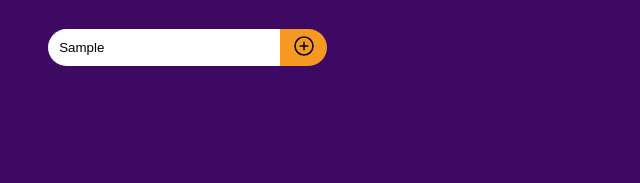
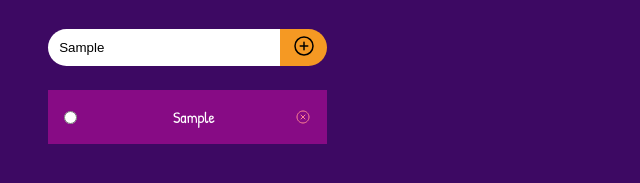
Before and after one commit to YessBlack/appNotasJS, a plain HTML site: page index.html in a window 1280 px wide. Both pictures are taken after typing "Sample" into the empty fields and a click on the button 303 px from the left and 210 px from the top of the page. Shown: the part 163-346 px from the top of the page, without its empty margins (0-640 px from the left). Drawn offline with nearby package versions, Linux system fonts and the light colour scheme.

Commit message:
Creacion y adicion de tareas al DOM

```diff
--- a/css/style.css
+++ b/css/style.css
@@ -12,6 +12,7 @@
     --colorBG2:#870B85;
     --colorBG3:#9A0C78;
     --colorBG4:#AC0C63;
+    --colorRemove:#ff8592;
 
     --fontFamilyTitle: 'Fredoka One', cursive;
     --fontFamilyText: 'Patrick Hand', cursive;
@@ -67,3 +68,31 @@ p {
 ion-icon[name="add-circle-outline"] {
     font-size: 1.5rem;
 }
+.container-task {
+    margin-top: 1.5rem;
+    display: flex;
+    justify-content: space-between;
+    width: 100%;
+    align-items: center;
+    padding: 1rem;
+}
+.text-task {
+    padding-left: 1rem;
+    width: 85%;
+    text-align: center;
+}
+ion-icon[name="close-circle-outline"] {
+    color: var(--colorRemove);
+}
+.bg-1 {
+    background-color: var(--colorBG1);
+}
+.bg-2 {
+    background-color: var(--colorBG2);
+}
+.bg-3 {
+    background-color: var(--colorBG3);
+}
+.bg-4 {
+    background-color: var(--colorBG4);
+}
--- a/js/app.js
+++ b/js/app.js
@@ -1,5 +1,6 @@
 import $header from './components/Header.js'
-import $form from './components/FormAddTask.js'
+import { $form } from './components/FormAddTask.js'
+import { Task } from './components/Task.js'
 
 const $app = document.getElementById('app')
 
@@ -8,9 +9,9 @@ window.addEventListener('DOMContentLoaded', e => {
     $app.appendChild($form)
 
     const btnAdd = document.getElementById('btn-add-task')
-
     btnAdd.addEventListener('click', e => {
         e.preventDefault()
-        console.log(e)
+        const task = document.querySelector('.input-task').value
+        $app.appendChild(Task(task))
     })
 })
--- a/js/components/FormAddTask.js
+++ b/js/components/FormAddTask.js
@@ -1,8 +1,6 @@
-const $form = document.createElement('form')
+export const $form = document.createElement('form')
 $form.classList.add('form')
 $form.innerHTML = `
                         <input type="text" placeholder="Añadir Tarea" class="input-task">
                         <button type="submit" class="btn-add-task" id='btn-add-task'><ion-icon name="add-circle-outline"></ion-icon></button>
                     `
-
-export default $form
--- /dev/null
+++ b/js/components/Task.js
@@ -0,0 +1,13 @@
+export const Task = (task) => {
+    const taskContainer = document.createElement('div')
+    taskContainer.classList.add('container-task')
+    taskContainer.classList.add(`bg-${aleatorio()}`)
+    taskContainer.innerHTML = `
+                                <input type="radio">
+                                <p class="text-task">${task}</p>
+                                <ion-icon name="close-circle-outline"></ion-icon>
+                            `
+    return taskContainer
+
+}
+const aleatorio = () => Math.floor((Math.random() * (4 - 1 + 1)) + 1)
```
Also changed, not shown: index.html (line endings or trailing spaces).
